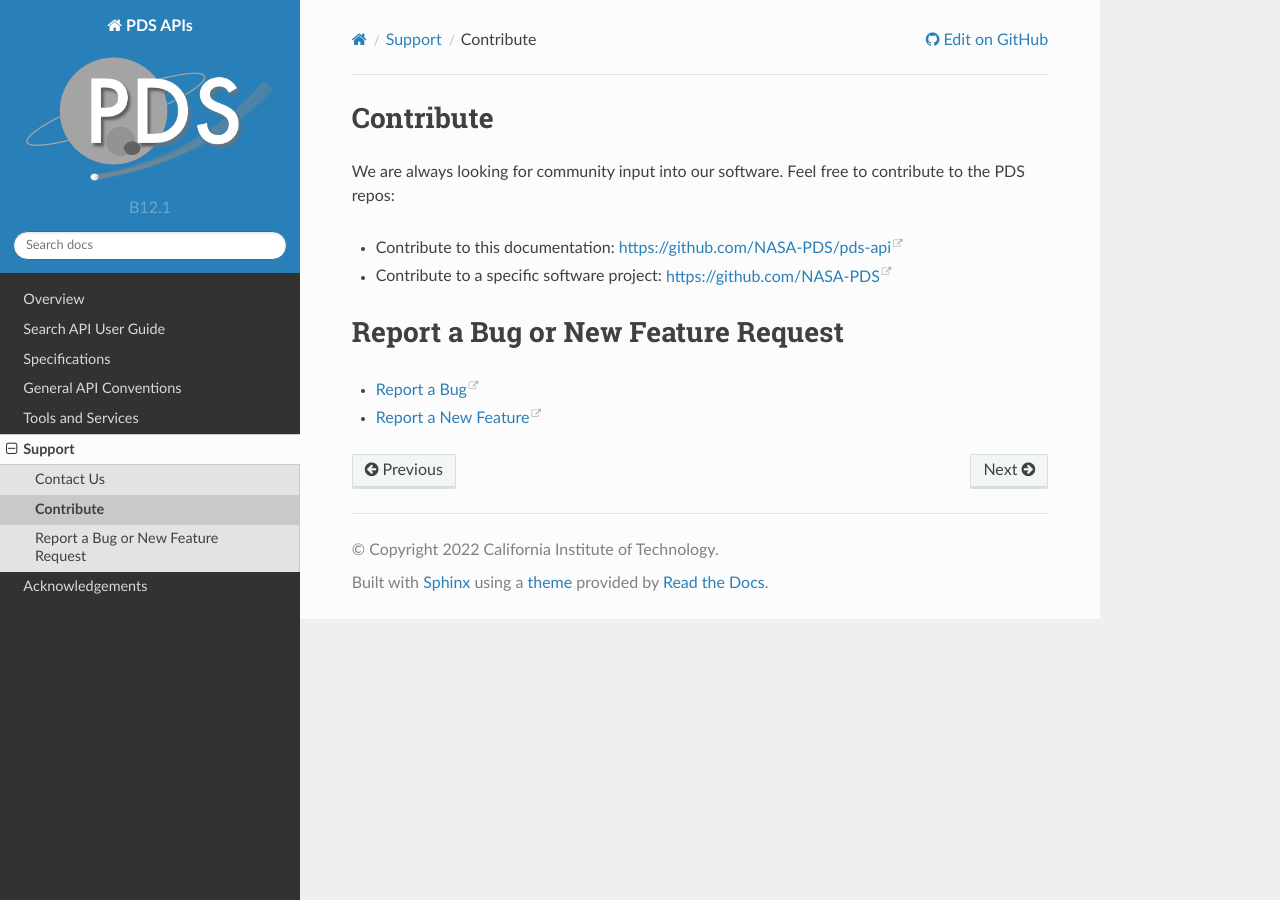
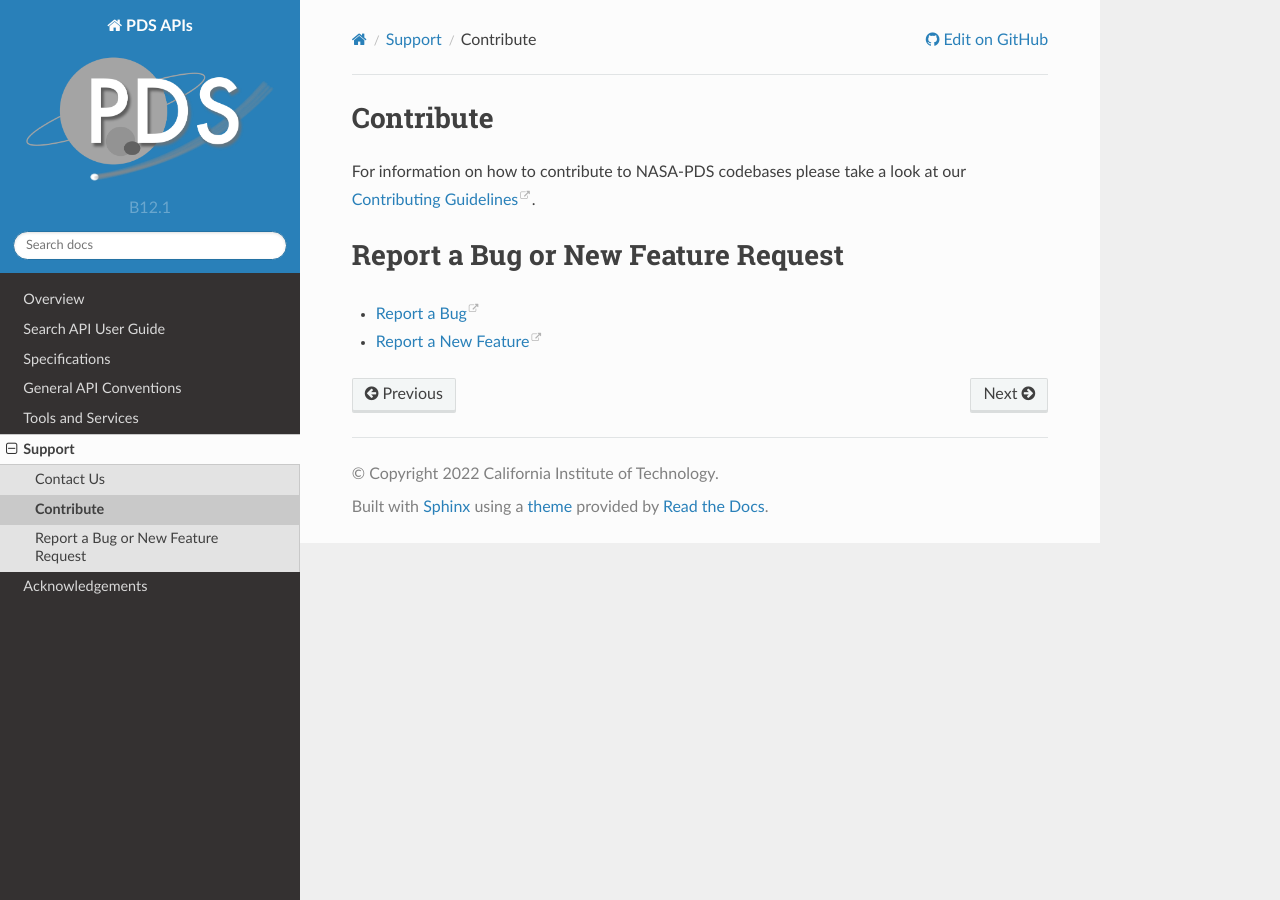
Before and after one commit to NASA-PDS/pds-api, a Sphinx documentation site: the page built from docs/source/support/contribute.rst, in a window 1280 px wide. Built offline with Sphinx 7.4.7 and the Read the Docs theme 2.0.0, drawn with Linux system fonts in a browser that asks for light colours.

Commit message:
Update contribute.rst

```diff
--- a/docs/source/support/contribute.rst
+++ b/docs/source/support/contribute.rst
@@ -1,10 +1,8 @@
 Contribute
 ==========
 
-We are always looking for community input into our software. Feel free to contribute to the PDS repos:
+For information on how to contribute to NASA-PDS codebases please take a look at our `Contributing Guidelines <https://github.com/NASA-PDS/.github/blob/main/CONTRIBUTING.md>`_.
 
-• Contribute to this documentation: https://github.com/NASA-PDS/pds-api
-• Contribute to a specific software project: https://github.com/NASA-PDS
 
 Report a Bug or New Feature Request
 ===================================
```
